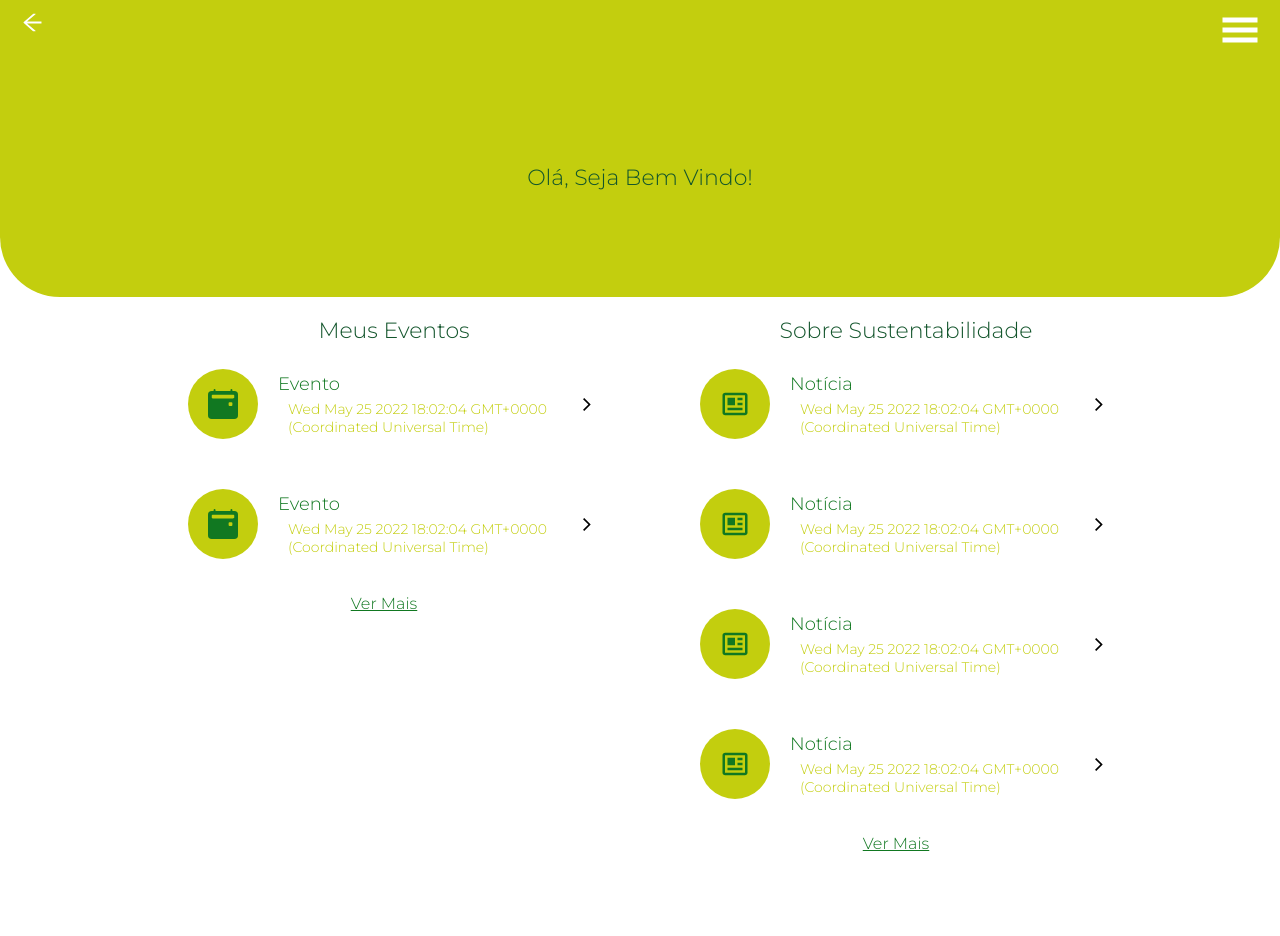
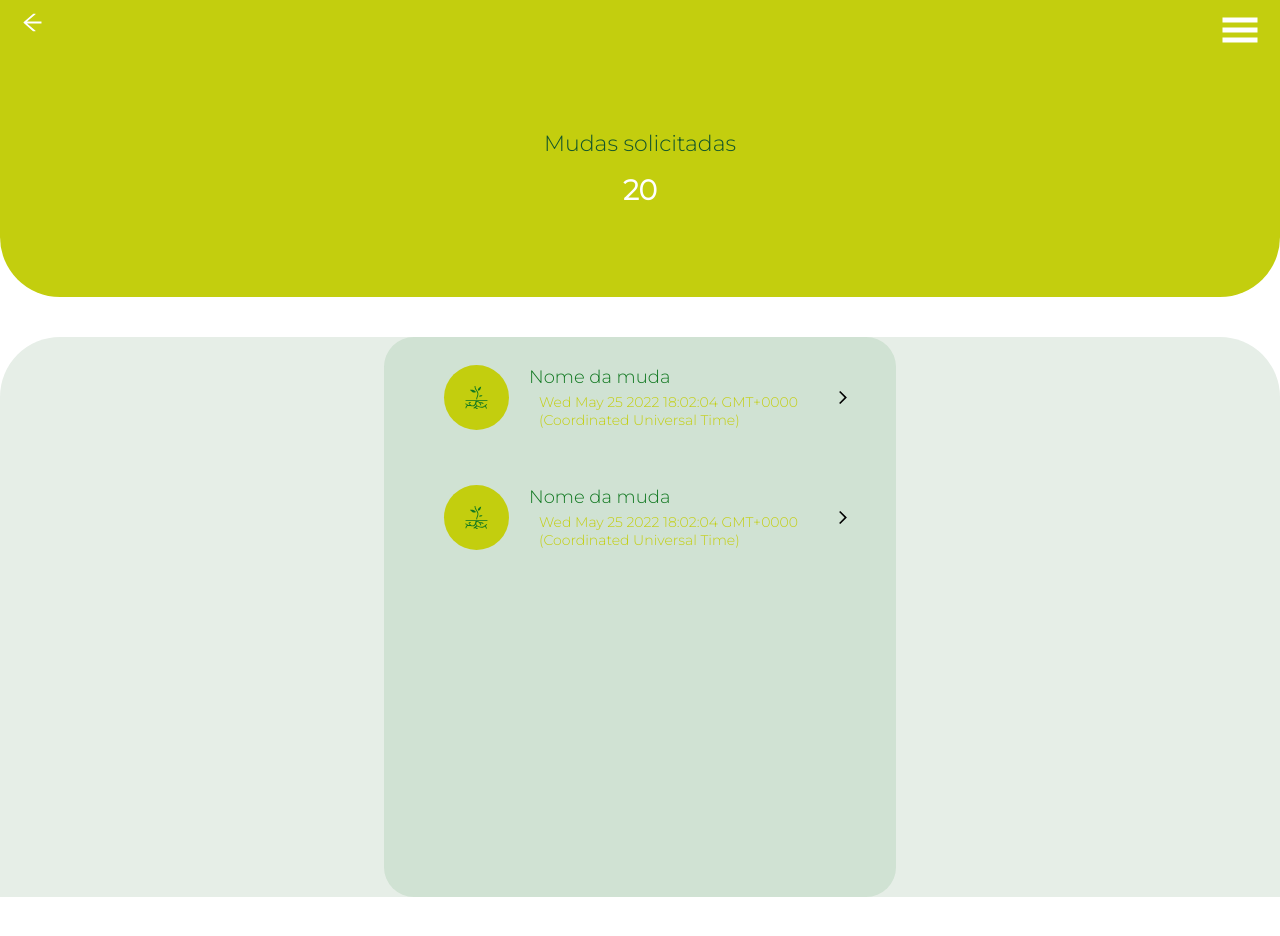
Before and after one commit to jvenus99/gree-tree-app, a React (Create React App) app: page /mudas in a window 1280 px wide. Shown: the top 936 px of the page. After the commit the page ends 897 px from the top, so only its background shows below. Built offline with nearby package versions, Linux system fonts and the light colour scheme.

Commit message:
inicio tela doar mudas

```diff
--- /dev/null
+++ b/src/pages/Mudas/index.js
@@ -0,0 +1,41 @@
+import { Container, HeaderContainer } from '../../style/styles';
+import { ContainerMudas, HeaderMudas } from './styles';
+import { ComponentList } from '../../components/ComponentList';
+import { GiPlantRoots } from 'react-icons/gi';
+
+
+export const Mudas = () =>{
+    return (
+    <>
+    <HeaderContainer>
+        <HeaderMudas>
+            <h1>Mudas solicitadas</h1>
+            <h1 style={{fontWeight:'bold', color:'white', fontSize:28}}>20</h1>
+
+        </HeaderMudas>
+    </HeaderContainer>
+    <Container>
+        <ContainerMudas>
+
+        <ComponentList
+            icon={<GiPlantRoots size={25} />}
+            name={'Nome da muda'}
+            children={new Date()}
+            onClick={() => {
+                console.log('Clicou');
+              }}
+
+        />
+        <ComponentList
+            icon={<GiPlantRoots size={25} />}
+            name={'Nome da muda'}
+            children={new Date()}
+            onClick={() => {
+                console.log('Clicou');
+            }}
+        />
+        </ContainerMudas>
+    </Container>
+    </>
+    )
+}
--- /dev/null
+++ b/src/pages/Mudas/styles.js
@@ -0,0 +1,40 @@
+import styled from 'styled-components';
+
+export const HeaderMudas = styled.div`
+  display: flex;
+  flex-direction: column;
+  width: 100%;
+  align-items: center;
+  h1 {
+    font-size: 22px;
+    margin-bottom: 20px;
+  }
+  span:nth-child(3) {
+    margin: 5px;
+    font-weight: 600;
+    font-size: 18px;
+    line-height: 22px;
+  }
+  div {
+    background-color: #117821;
+    padding: 30px;
+    border-radius: 50%;
+    svg {
+      color: #fff;
+    }
+  }
+`;
+export const ContainerMudas = styled.div`
+  display: flex;
+  flex-direction: column;
+  width: 100%;
+
+  @media (min-width: 768px) {
+    width: 40%;
+    align-self: center;
+    background-color: rgba(17, 120, 33, 0.1);
+    height: 70vh;
+    border-radius: 30px;
+    max-height: 100%;
+  }
+`;
--- a/src/routes/routes.js
+++ b/src/routes/routes.js
@@ -9,6 +9,7 @@ import { Home } from '../pages/Home';
 import { Login } from '../pages/Login';
 import { Profile } from '../pages/Profile';
 import { Cadastro } from '../pages/SignUp';
+import { Mudas } from '../pages/Mudas';
 
 export const AppRoutes = () => {
   return (
@@ -19,6 +20,7 @@ export const AppRoutes = () => {
         <Route path='/login' element={<Login />} />
         <Route path='/cadastro' element={<Cadastro />} />
         <Route path='/profile' element={<Profile />} />
+        <Route path='/mudas' element={<Mudas />} />
       </Routes>
     </Router>
   );
```
